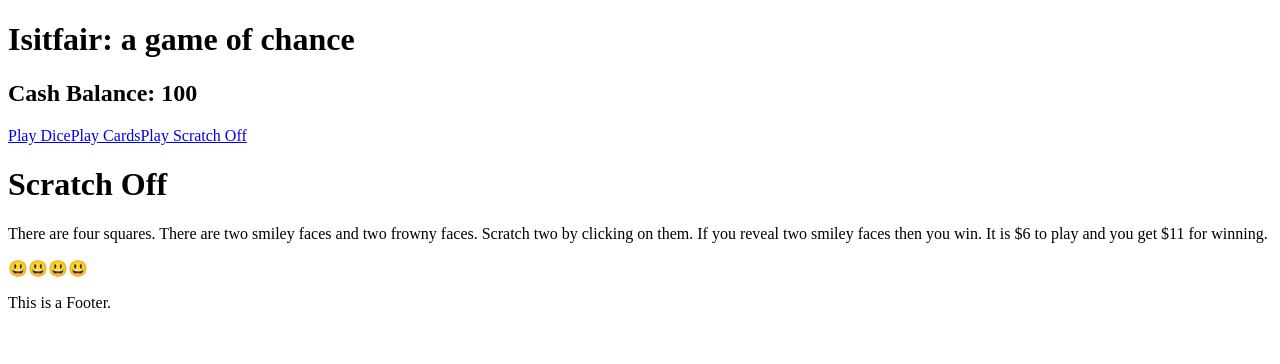
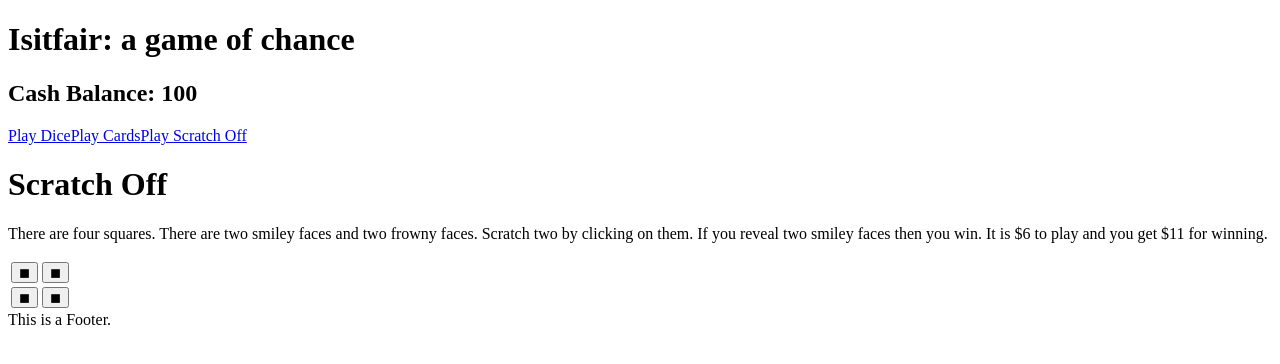
Before and after one commit to wesbasinger/isitfair, a React (Create React App) app: page /scratch in a window 1280 px wide. Shown: the top 364 px of the page. Built offline with nearby package versions, Linux system fonts and the light colour scheme; what 52-deck would draw is missing.

Commit message:
Got scratchoff almost working, just need to figure out how to reveal the last square.

```diff
--- a/src/Components/ScratchOff.js
+++ b/src/Components/ScratchOff.js
@@ -5,7 +5,7 @@ const getSquare = (cash) => {
 
     // user always wins the first round or if cash is low.
     if(cash === 100 || cash < 70) {
-        return ['😃', '😃', '😃', '😃',]
+        return ['😃', '😃', '😃', '😃']
     } else if (cash > 100 && cash < 120) {
     // user gets a fair square a few times after winning the first round
         return arrayShuffled(['😃', '😃', '🙁', '🙁']);
@@ -16,7 +16,69 @@ const getSquare = (cash) => {
 
 }
 
-const ScratchOff = (props) => {
+class ScratchOff extends React.Component {
+
+    constructor(props) {
+        super(props);
+        this.state = {
+            square: getSquare(props.cash),
+            box: ['◼', '◼', '◼', '◼'],
+            faces: []
+        }
+
+        this.handleBoxClick = this.handleBoxClick.bind(this);
+    }
+
+    handleBoxClick(event) {
+
+        // get a reference to which box got clicked
+        const index = Number(event.target.value)
+
+        // make a copy of what faces the user has revealed
+        const currFaces = this.state.faces;
+
+        // make a copy of the gameboard at current time
+        const newBox = this.state.box;
+
+        // change the gameboard to match the click
+        newBox[index] = this.state.square[index]
+
+        // push the new face into the faces array
+        currFaces.push(this.state.square[index])
+
+        this.setState({
+            // update the user's choices
+            faces: currFaces,
+            // set the state of the board to new gameboard
+            box: newBox
+        })
+
+        if(this.state.faces.length === 2) {
+            if(this.state.faces[0] === '😃' || this.state.faces[1] === '😃') {
+                this.props.applyWinnings(5)
+                alert('You won $5!')
+                this.setState({
+                    square: getSquare(this.props.cash),
+                    box: ['◼', '◼', '◼', '◼'],
+                    faces: []
+                })
+            } else {
+                this.props.applyWinnings(-6);
+                alert("Sorry, you lost.");
+                this.setState({
+                    square: getSquare(this.props.cash),
+                    box: ['◼', '◼', '◼', '◼'],
+                    faces: []
+                })
+            }
+        }
+
+    }
+
+    render() {
+
+        const square = getSquare(this.props.cash);
+
         return(
             <div>
                 <h1>Scratch Off</h1>
@@ -26,9 +88,21 @@ const ScratchOff = (props) => {
                     If you reveal two smiley faces then you win.  It is $6 to play and
                     you get $11 for winning.
                 </p>
-            <p>{getSquare(props.cash)}</p>
+                <table>
+                    <tbody>
+                        <tr>
+                            <td><button value="0" onClick={this.handleBoxClick}>{this.state.box[0]}</button></td>
+                            <td><button value="1" onClick={this.handleBoxClick}>{this.state.box[1]}</button></td>
+                        </tr>
+                        <tr>
+                            <td><button value="2" onClick={this.handleBoxClick}>{this.state.box[2]}</button></td>
+                            <td><button value="3" onClick={this.handleBoxClick}>{this.state.box[3]}</button></td>
+                        </tr>
+                    </tbody>
+                </table>
             </div>
         )
     }
+}
 
 export default ScratchOff;
```
Lines whose indentation alone changed are shown as unchanged.
